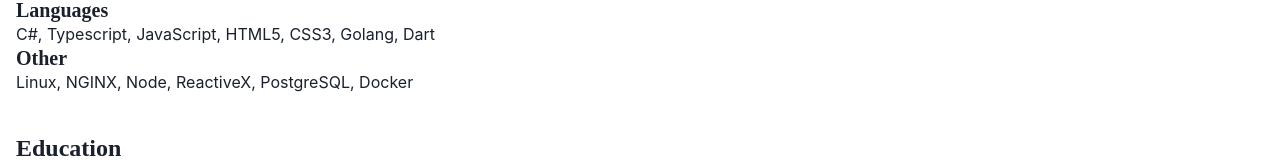
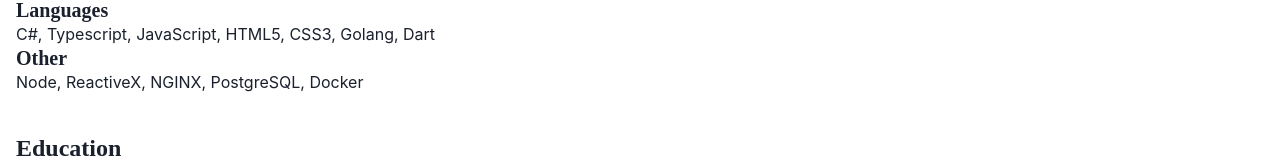
Before and after one commit to MHuesler/portfolio2022, a Next.js app: page /about in a window 1280 px wide. Shown: the part 326-486 px from the top of the page. Built offline with nearby package versions, Linux system fonts and the light colour scheme.

Commit message:
minor about

```diff
--- a/pages/about.tsx
+++ b/pages/about.tsx
@@ -29,7 +29,7 @@
                             <Heading fontSize={'xl'}>Languages</Heading>
                             <Text>C#, Typescript, JavaScript, HTML5, CSS3, Golang, Dart</Text>
                             <Heading fontSize={'xl'}>Other</Heading>
-                            <Text>Linux, NGINX, Node, ReactiveX, PostgreSQL, Docker</Text>
+                            <Text>Node, ReactiveX, NGINX, PostgreSQL, Docker</Text>
                         </Box>
                         <Box mb={10}>
                             <Heading fontSize={'2xl'}>Education</Heading>
```
